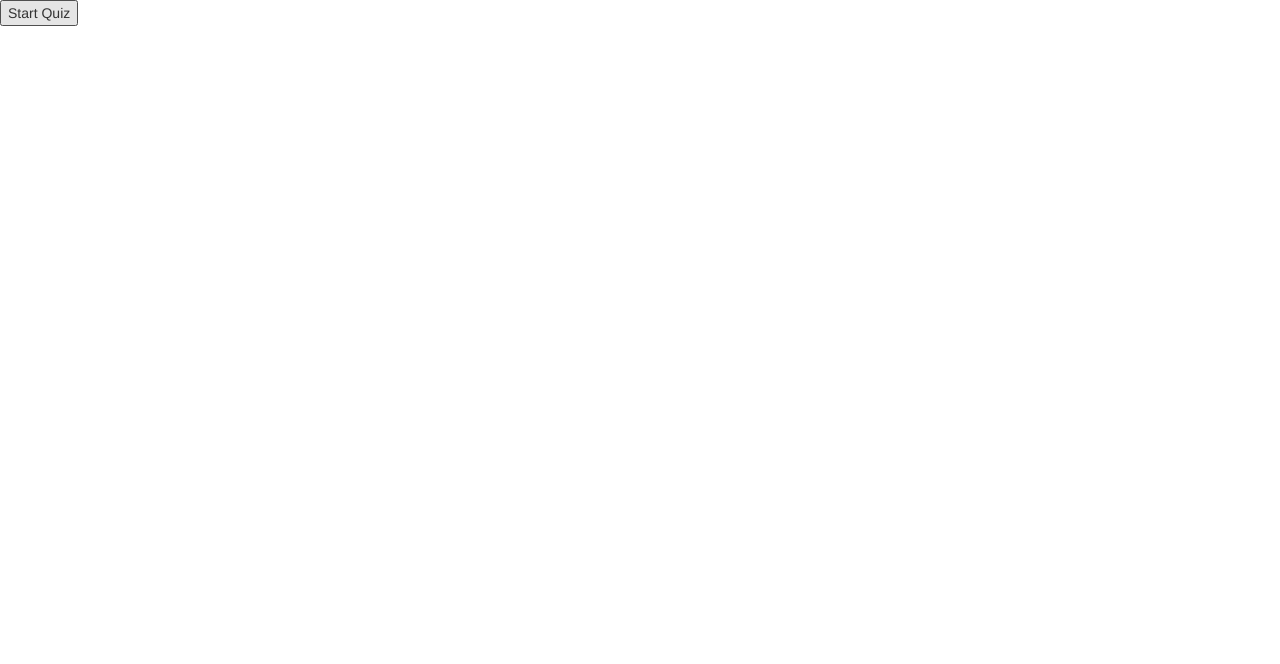
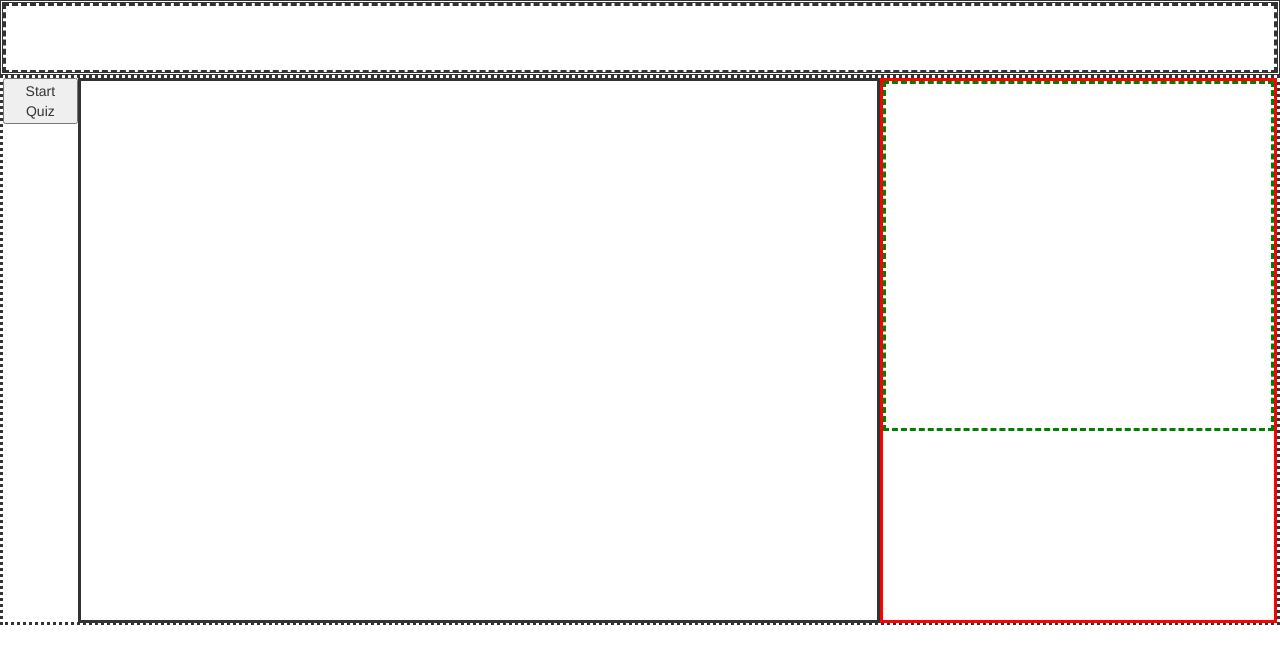
Before and after one commit to agnide4/quizredo, a plain HTML site: page index.html in a window 1280 px wide. Drawn offline with nearby package versions, Linux system fonts and the light colour scheme.

Commit message:
Css updates

```diff
--- a/quiz.js
+++ b/quiz.js
@@ -49,10 +49,18 @@ let answers = [
 let qIndex = 0; //current question index
 let qmax = questions.length-1; //length of question array
 
-for (let i = 0; i<qmax; i++){
-    q = questions[qIndex];
-    qDisplay = Text.q;
+function showQuiz(){
 
+    for (qIndex = 0; qIndex<qmax; qIndex++){
+
+        qDisplay.innerHTML = '<p>' + questions[qIndex] + '</p>';
+        for (const choices in answers[qIndex]){
+            aDisplay.innerHTML = '<button>' + answers[choices] + '</button>';
+        }
+
+
+}
+showQuiz();
 
 
 
--- a/styles.css
+++ b/styles.css
@@ -1,30 +1,56 @@
 .hRow{
 /*main header container*/
+border-style: double;
+height: 75px;
+
+
 
 }
 
 .header{
     /*header */
+    border-style: dashed;
+    height: 70px;
+
 
 }
 .qContainer{
     /*Larger quiz container, includes timer and scores*/
+    display: flex;
+    flex-direction: row;
+    align-items: flex-start;
+    border-style: dotted;
+    height: 550px;
+
 
 }
 
 .quiz{
     /*Quiz container for quiz only*/
-
+    display: flexbox;
+    border-style: solid;
+    height: 545px;
+    width: 850px;
 
 }
 .qData{
     /*Contains timer and Scores stuck up on each other to the right*/
+    border-style: solid;
+    border-color: red;
+    height: 545px;
+    width: 420px;
+    display:flexbox;
+
+
 
 
 }
 
 .timer{
     /*contains timer only*/
+    border-color: green;
+    border-style: dashed;
+    height: 350px;
 
 }
 .scores{
```
